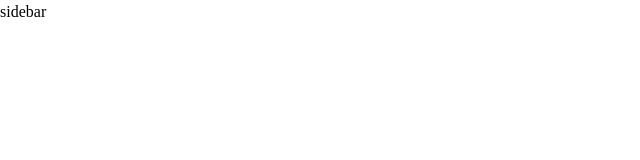
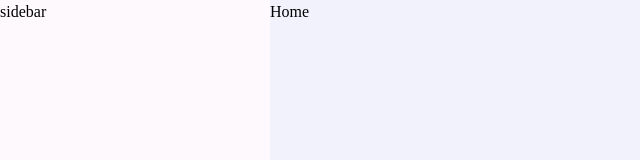
Before and after one commit to mrmoon007/portfolio, a React (Vite) app: page / in a window 1280 px wide. Shown: the top 160 px of the page, without its empty margins (0-640 px from the left). Built offline with nearby package versions, Linux system fonts and the light colour scheme.

Commit message:
[style] Separate layout in two section

```diff
--- a/src/App.jsx
+++ b/src/App.jsx
@@ -7,6 +7,11 @@ function App() {
     <>
       <div>
         <Sidebar />
+        <div >
+          <section className='home section'>
+            Home
+          </section>
+        </div>
       </div>
     </>
   )
--- /dev/null
+++ b/src/components/Sidebar/Sideber.css
@@ -0,0 +1,9 @@
+.aside {
+    width: 270px;
+    background: var(--bg-black-100);
+    height: 100%;
+    position: fixed;
+    top: 0;
+    left: 0;
+    z-index: 10;
+}
--- a/src/components/Sidebar/index.jsx
+++ b/src/components/Sidebar/index.jsx
@@ -1,8 +1,9 @@
 import React from 'react'
+import './Sideber.css'
 
 function Sidebar() {
   return (
-    <div>
+    <div className='aside'>
       sidebar
     </div>
   )
--- a/src/index.css
+++ b/src/index.css
@@ -16,3 +16,15 @@ body {
   font-size: 1rem;
   line-height: 1.5;
 }
+
+.section {
+  background: var(--bg-black-900);
+  display: block;
+  min-height: 100vh;
+  position: fixed;
+  left: 270px;
+  top: 0;
+  right: 0;
+  z-index: 0;
+  opacity: 1;
+}
```
Also changed, not shown: src/components/Sidebar/sidebar.module.css (deleted).
